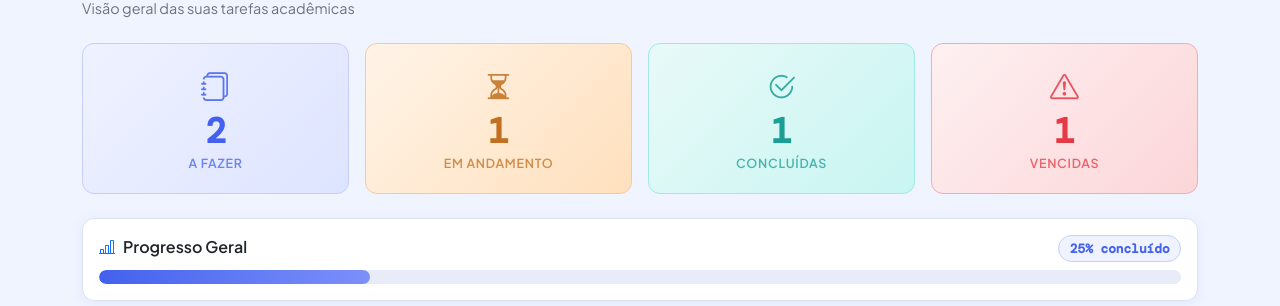
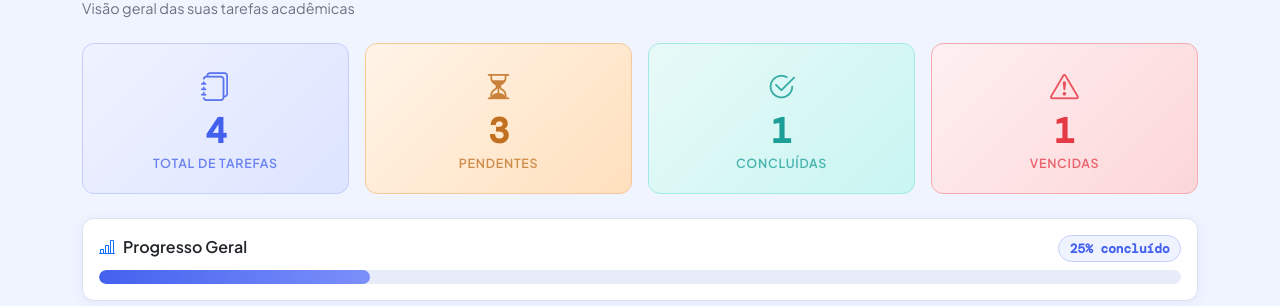
Before and after one commit to JoaoOliveiraDev23/StudyFlow, a Flask app: page / in a window 1280 px wide. Shown: the part 132-438 px from the top of the page. Run offline with Flask 3, Linux system fonts and the light colour scheme.

Commit message:
ajust: pending tasks

```diff
--- a/routes/task_routes.py
+++ b/routes/task_routes.py
@@ -25,9 +25,8 @@ def dashboard():
 
     # Cálculo das estatísticas
     total_tasks = len(all_tasks)
-    todo_tasks = sum(1 for t in all_tasks if t.status == 'A Fazer')
-    in_progress_tasks = sum(1 for t in all_tasks if t.status == 'Em Andamento')
     completed_tasks = sum(1 for t in all_tasks if t.status == 'Concluído')
+    pending_tasks = sum(1 for t in all_tasks if t.status != 'Concluído')
     overdue_tasks = sum(1 for t in all_tasks if t.is_overdue())
 
     # Percentual de conclusão (evita divisão por zero)
@@ -48,8 +47,7 @@ def dashboard():
         'dashboard.html',
         total_tasks=total_tasks,
         completed_tasks=completed_tasks,
-        todo_tasks=todo_tasks,
-        in_progress_tasks=in_progress_tasks,
+        pending_tasks=pending_tasks,
         overdue_tasks=overdue_tasks,
         completion_percentage=completion_percentage,
         upcoming_tasks=upcoming_tasks,
@@ -68,6 +66,7 @@ def list_tasks():
     # Lê os filtros enviados via query string
     filter_subject = request.args.get('subject', '').strip()
     filter_status = request.args.get('status', '').strip()
+    filter_pending = request.args.get('pending')
     filter_overdue = request.args.get('overdue')
 
     query = Task.query
@@ -77,6 +76,9 @@ def list_tasks():
 
     if filter_status:
         query = query.filter(Task.status == filter_status)
+
+    if filter_pending:
+        query = query.filter(Task.status.in_(["A Fazer", "Em Andamento"]))
 
     if filter_overdue:
         query = query.filter(Task.due_date < date.today(), Task.status != 'Concluído')
--- a/templates/dashboard.html
+++ b/templates/dashboard.html
@@ -15,18 +15,18 @@
 <div class="row g-3 mb-4">
 
   <div class="col-6 col-lg-3">
-    <a  href="{{ url_for('tasks.list_tasks', status='A Fazer') }}" class="stat-card stat-card-primary h-100 text-decoration-none d-block">
+    <a  href="{{ url_for('tasks.list_tasks') }}" class="stat-card stat-card-primary h-100 text-decoration-none d-block">
       <div class="stat-icon"><i class="bi bi-journals"></i></div>
-      <div class="stat-value">{{ todo_tasks }}</div>
-      <div class="stat-label">A Fazer</div>
+      <div class="stat-value">{{ total_tasks }}</div>
+      <div class="stat-label">Total de Tarefas</div>
     </a>
   </div>
 
   <div class="col-6 col-lg-3">
-    <a href="{{ url_for('tasks.list_tasks', status='Em Andamento') }}" class="stat-card stat-card-warning h-100 text-decoration-none d-block">
+    <a href="{{ url_for('tasks.list_tasks', pending=1) }}" class="stat-card stat-card-warning h-100 text-decoration-none d-block">
       <div class="stat-icon"><i class="bi bi-hourglass-split"></i></div>
-      <div class="stat-value">{{ in_progress_tasks }}</div>
-      <div class="stat-label">Em Andamento</div>
+      <div class="stat-value">{{ pending_tasks }}</div>
+      <div class="stat-label">Pendentes</div>
     </a>
   </div>
 
```
Also changed, not shown: instance/studyflow.db.
